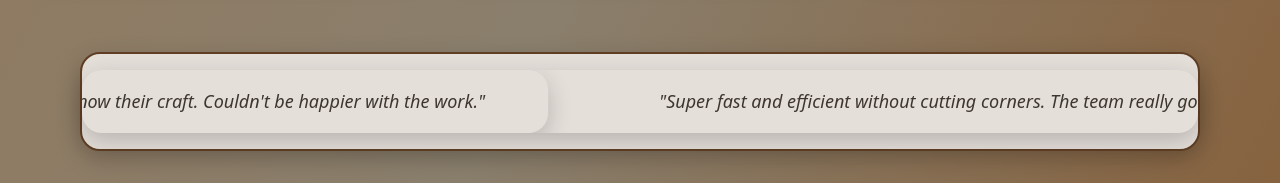
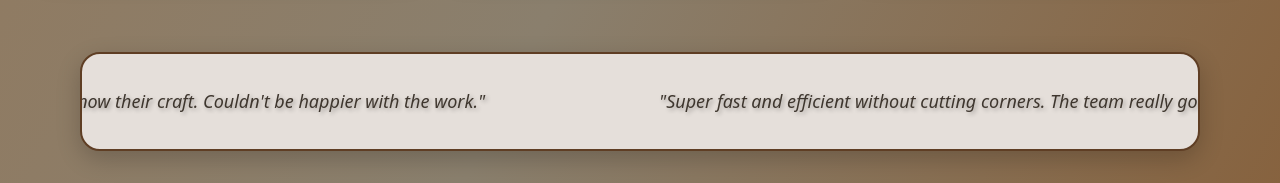
Before and after one commit to Ian-B-Childress/MasonryWebsite, a React (Vite) app: page /projects in a window 1280 px wide. Shown: the part 826-1009 px from the top of the page. Built offline with nearby package versions, Linux system fonts and the light colour scheme.

Commit message:
some text shadow for drip

```diff
--- a/src/App.css
+++ b/src/App.css
@@ -9,7 +9,6 @@
 :where(input, textarea, select, button) {
   background-color: white;
   color: black;
-
 }
 
 /*remove default styles for autofill */
@@ -854,31 +853,33 @@ select {
   border-radius: 5px;
 }
 
-
 .t-carousel {
   padding: 1rem 0;
   background-color: #e5dfda;
-  border:#5f3e24 2px solid;
+  border: #5f3e24 2px solid;
   border-radius: 20px;
   margin: 1rem 5rem;
-   box-shadow: 0 8px 24px rgba(0, 0, 0, 0.2);
-   justify-content: center;
+  box-shadow: 0 8px 24px rgba(0, 0, 0, 0.2);
+  justify-content: center;
 }
 
 .swiper-wrapper {
- box-shadow: 0 8px 24px rgba(0, 0, 0, 0.2);
- border-radius: 20px;
- font-style: italic;
- font-size: large;
+  box-sizing: border-box;
+  padding: 0;
+  margin: 0;
+  text-shadow:2px 2px 4px rgba(0, 0, 0, 0.3);
+  border-radius: 20px;
+  font-style: italic;
+  font-size: large;
 }
 
-@media  (max-width: 600px) {
-  .t-carousel{
+@media (max-width: 600px) {
+  .t-carousel {
     margin: 1rem 1rem;
     margin-bottom: 2rem;
   }
 
-  .services-container{
+  .services-container {
     margin: 0rem;
   }
 }
```
